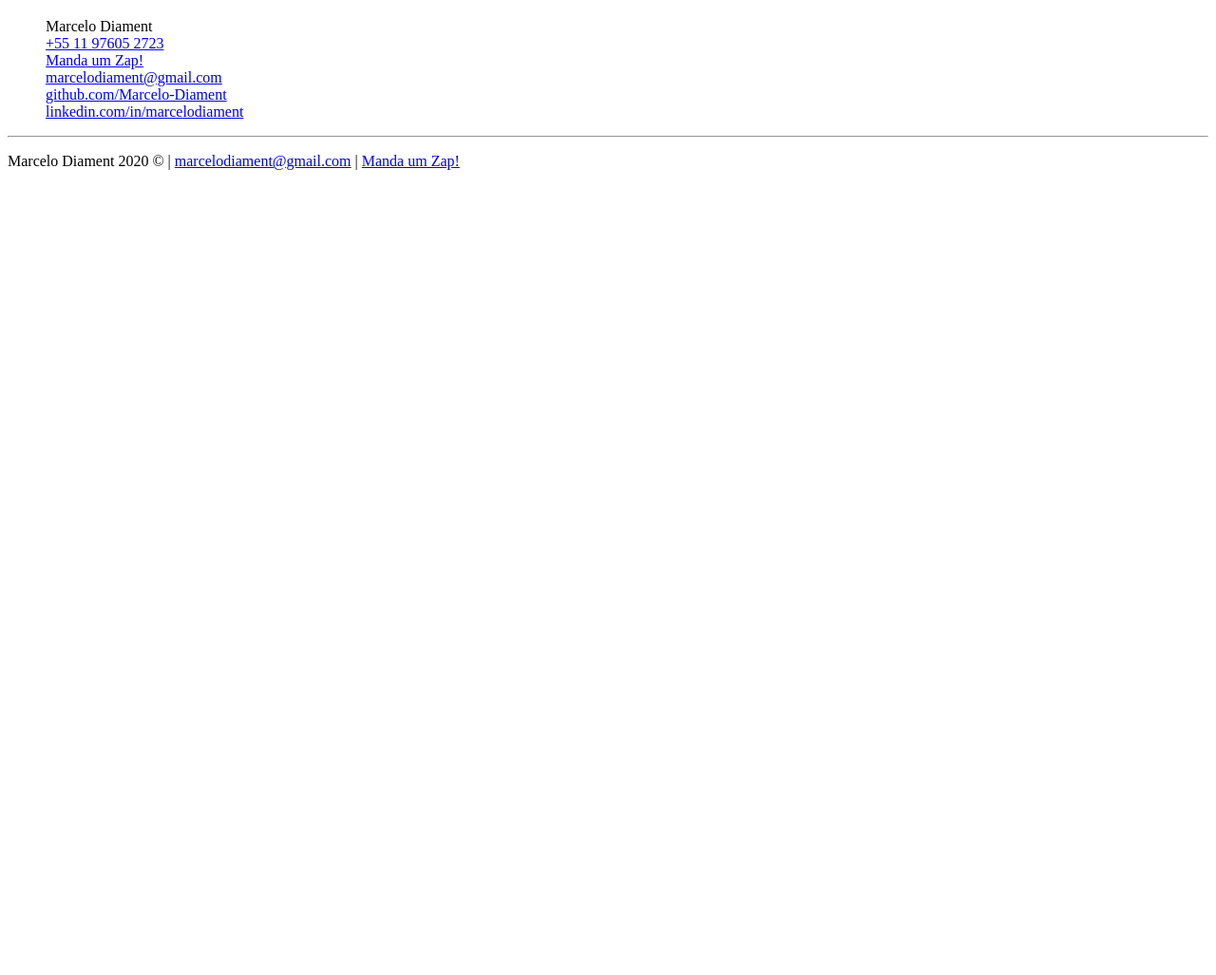
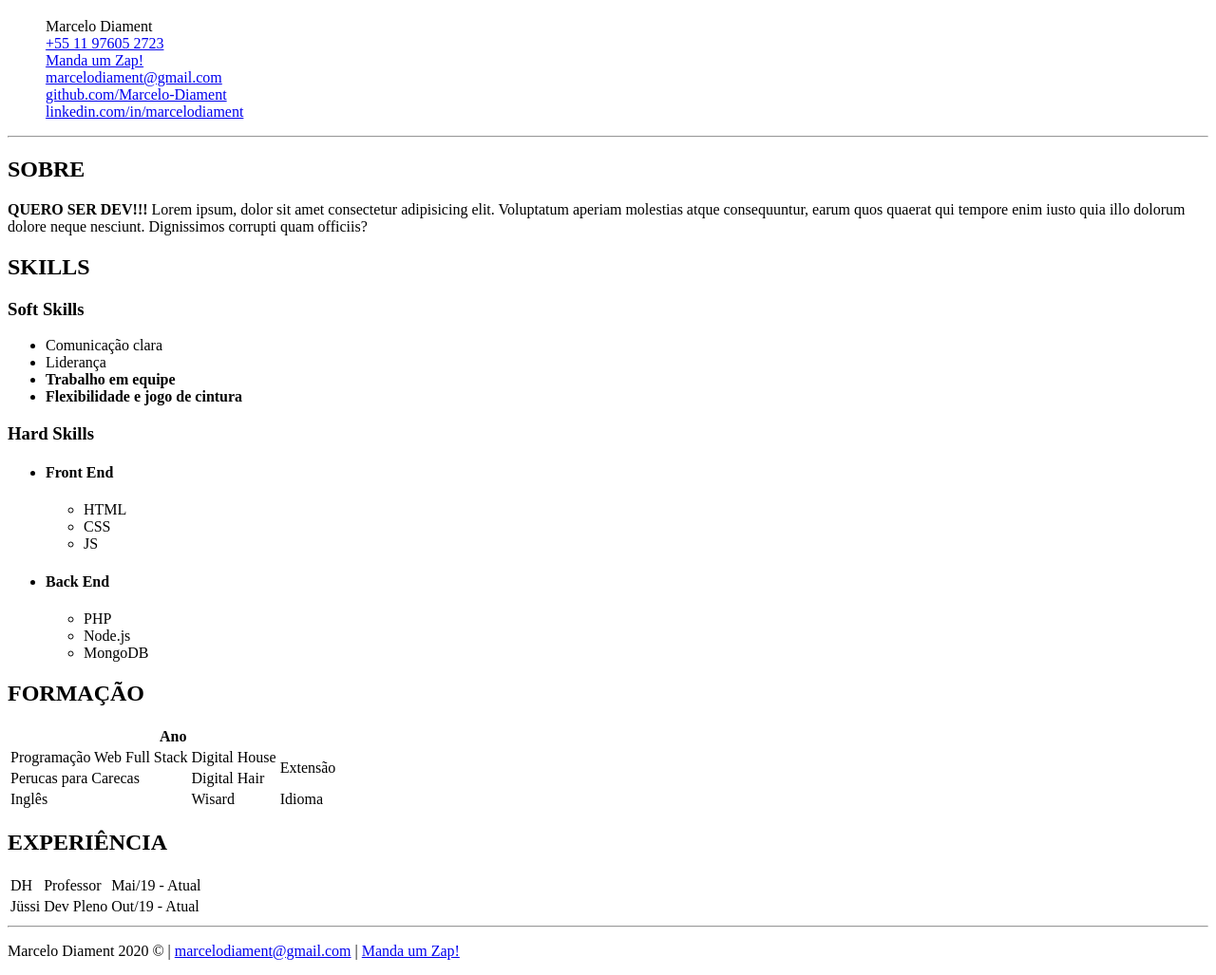
Before and after one commit to Marcelo-Diament/tn09-02-html-e-css, a plain HTML site: page index.html in a window 1280 px wide. Shown: the part 61-1088 px from the top of the page at 95% size. Before the commit the page ends 800 px from the top, so only its background shows below. Drawn offline with Linux system fonts and the light colour scheme.

Commit message:
feature: main content

```diff
--- a/index.html
+++ b/index.html
@@ -30,6 +30,79 @@
         </ul>
     </header>
     <hr>
+    <main>
+        <section>
+            <h2>SOBRE</h2>
+            <p><b>QUERO SER DEV!!!</b> Lorem ipsum, dolor sit amet consectetur adipisicing elit. Voluptatum aperiam molestias atque consequuntur, earum quos quaerat qui tempore enim iusto quia illo dolorum dolore neque nesciunt. Dignissimos corrupti quam officiis?</p>
+        </section>
+        <section>
+            <h2>SKILLS</h2>
+            <h3>Soft Skills</h3>
+            <ul>
+                <li>Comunicação clara</li>
+                <li>Liderança</li>
+                <li><strong>Trabalho em equipe</strong></li>
+                <li><strong>Flexibilidade e jogo de cintura</strong></li>
+            </ul>
+            <h3>Hard Skills</h3>
+            <ul>
+                <li>
+                    <h4>Front End</h4>
+                    <ul>
+                        <li>HTML</li>
+                        <li>CSS</li>
+                        <li>JS</li>
+                    </ul>
+                </li>
+                <li>
+                    <h4>Back End</h4>
+                    <ul>
+                        <li>PHP</li>
+                        <li>Node.js</li>
+                        <li>MongoDB</li>
+                    </ul>
+                </li>
+            </ul>
+        </section>
+        <section>
+            <h2>FORMAÇÃO</h2>
+            <table>
+                <tr>
+                    <th colspan="3">Ano</th>
+                </tr>
+                <tr>
+                    <td>Programação Web Full Stack</td>
+                    <td>Digital House</td>
+                    <td rowspan="2">Extensão</td>
+                </tr>
+                <tr>
+                    <td>Perucas para Carecas</td>
+                    <td>Digital Hair</td>
+                </tr>
+                <tr>
+                    <td>Inglês</td>
+                    <td>Wisard</td>
+                    <td>Idioma</td>
+                </tr>
+            </table>
+        </section>
+        <section>
+            <h2>EXPERIÊNCIA</h2>
+            <table>
+                <tr>
+                    <td>DH</td>
+                    <td>Professor</td>
+                    <td>Mai/19 - Atual</td>
+                </tr>
+                <tr>
+                    <td>Jüssi</td>
+                    <td>Dev Pleno</td>
+                    <td>Out/19 - Atual</td>
+                </tr>
+            </table>
+        </section>
+    </main>
+    <hr>
     <footer>
         <p>Marcelo Diament 2020 &copy; | <a href="mailto:marcelodiament@gmail.com?subject=Vaga%20de%20Programador%20Jr&body=Olá,%20gostei%20do%20seu%20perfil!">marcelodiament@gmail.com</a> | <a href="https://wa.me/+5511976052723?text=%E2%9D%A4%20Ol%C3%A1,%0D%0A%0D%0AAcessei%20o%20site%20agilmindset%20e%20gostaria%20de%20saber%20mais%20sobre%0D%0A" target="_blank" rel="noopener noreferrer">Manda um Zap!</a></p>
     </footer>
```
